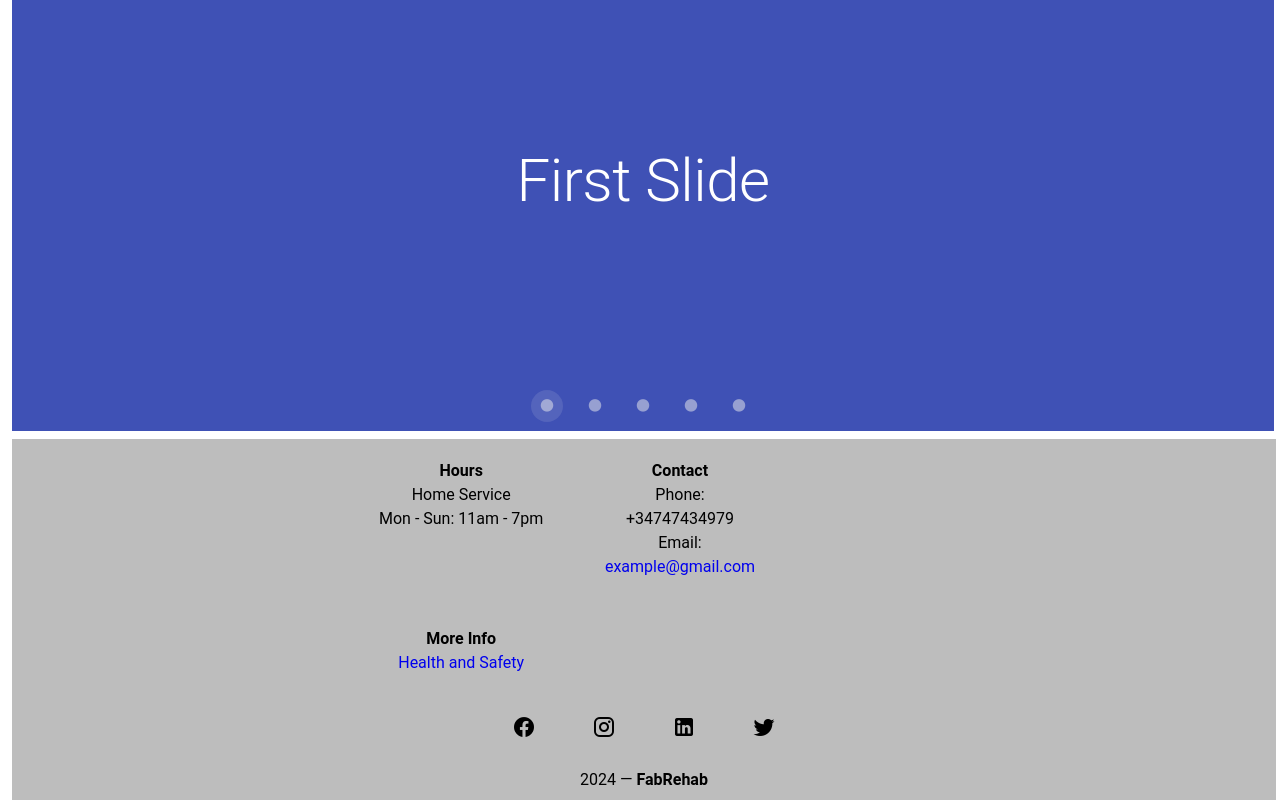
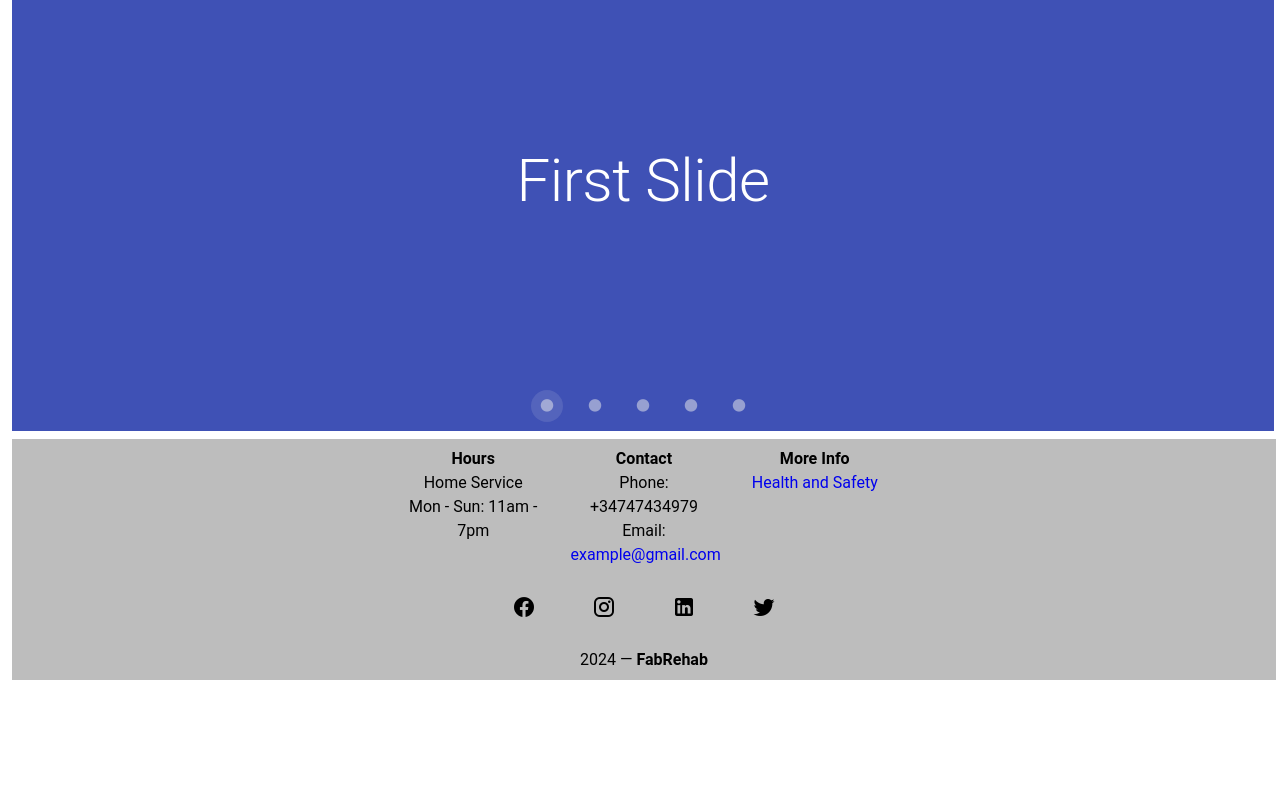
Before and after one commit to RATACIA/fabibi, a Vue app: page / in a window 1280 px wide. Shown: the part 615-1415 px from the top of the page. After the commit the page ends 1295 px from the top, so only its background shows below. Built offline with nearby package versions, Linux system fonts and the light colour scheme.

Commit message:
update style

```diff
--- a/src/App.vue
+++ b/src/App.vue
@@ -25,6 +25,7 @@
           @click="handleIconClick(index)"
           class="hidden-xs-and-down"
         ></v-icon>
+        <div class="mr-2"></div>
       </v-app-bar>
 
       <!-- Side Drawer (visible on small screens) -->
--- a/src/components/FooterComp.vue
+++ b/src/components/FooterComp.vue
@@ -2,14 +2,14 @@
   <div>
     <v-footer class="bg-grey-lighten-1 text-center d-flex flex-column">
       <v-row class="d-flex" cols="12">
-        <v-col class="ma-3" sm="12" xs="12" md="4" lg="4">
+        <v-col sm="12" xs="12" md="4" lg="4">
           <h4>Hours</h4>
           <span
             >Home Service<br />
             Mon - Sun: 11am - 7pm
           </span>
         </v-col>
-        <v-col class="ma-3" sm="12" xs="12" md="4" lg="4">
+        <v-col sm="12" xs="12" md="4" lg="4">
           <h4>Contact</h4>
           <span
             >Phone: <br />+34747434979
@@ -18,7 +18,7 @@
             Email:<br /><a href="mailto:example@email.com">example@gmail.com</a>
           </span>
         </v-col>
-        <v-col class="ma-3" sm="12" xs="12" md="4" lg="4">
+        <v-col sm="12" xs="12" md="4" lg="4">
           <h4>More Info</h4>
           <router-link to="/health-and-safety">Health and Safety</router-link>
         </v-col>
```
